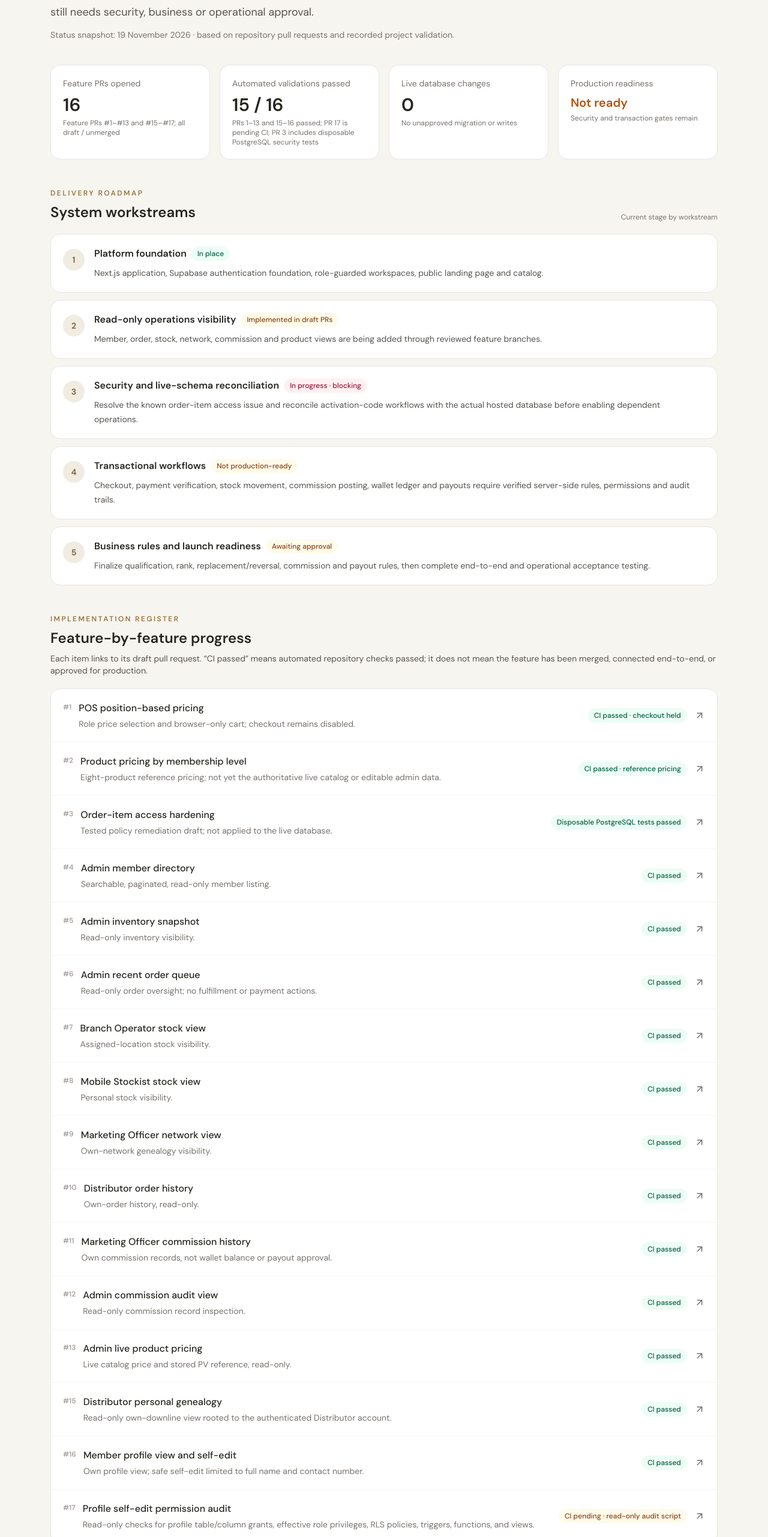
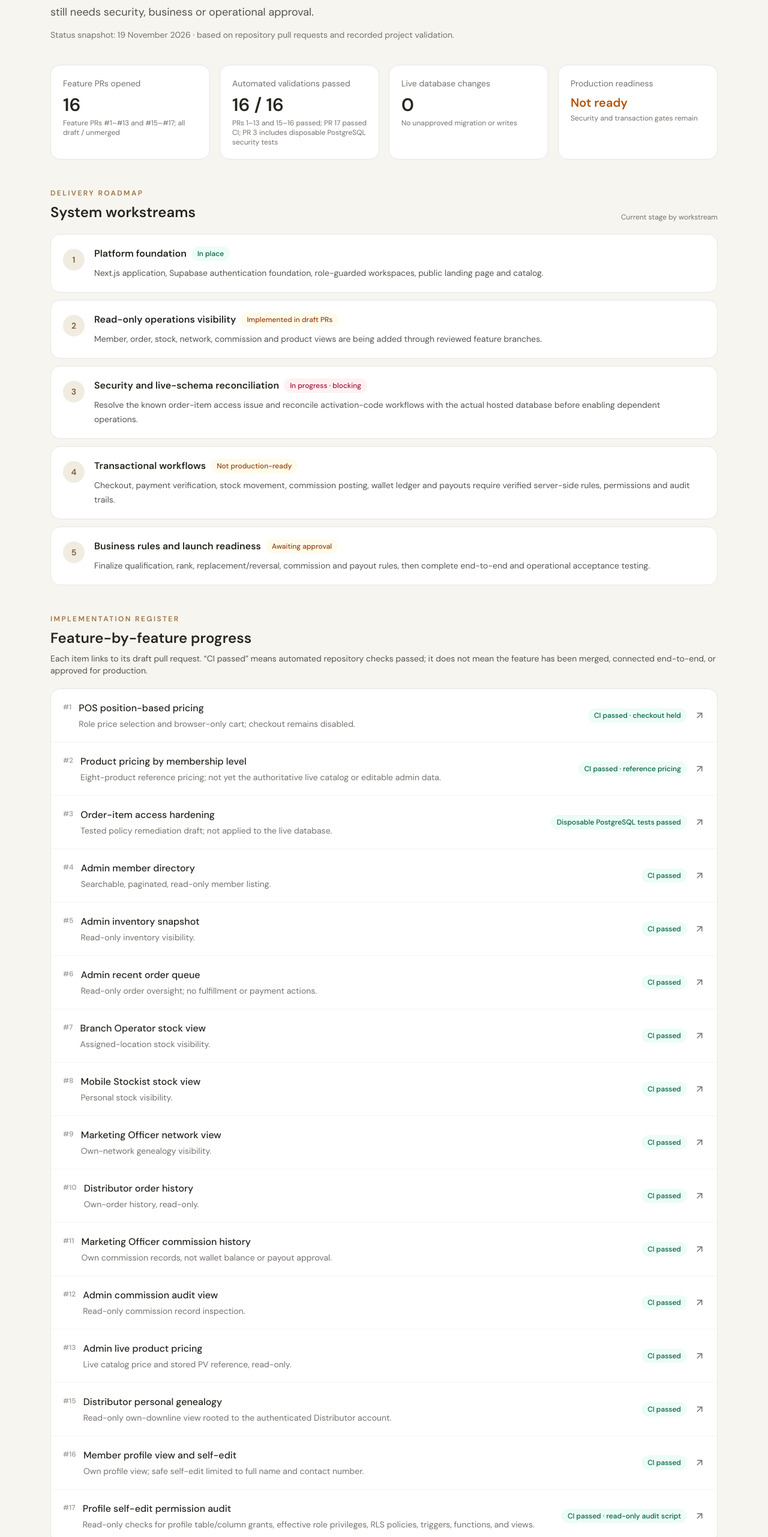
Before and after one commit to amanahoperationsdept-beep/Amanah-unilevel-system, a Next.js app: page /project-progress in a window 1280 px wide. Shown: the part 237-2800 px from the top of the page at 60% size. Built offline with nearby package versions, Linux system fonts and the light colour scheme; a web font is replaced by a local one.

Commit message:
Mark profile permission audit CI passed

```diff
--- a/src/app/project-progress/page.tsx
+++ b/src/app/project-progress/page.tsx
@@ -17,7 +17,7 @@ const pullRequests = [
   { n: 13, title: "Admin live product pricing", status: "CI passed", href: "https://github.com/amanahoperationsdept-beep/Amanah-unilevel-system/pull/13", detail: "Live catalog price and stored PV reference, read-only." },
   { n: 15, title: "Distributor personal genealogy", status: "CI passed", href: "https://github.com/amanahoperationsdept-beep/Amanah-unilevel-system/pull/15", detail: "Read-only own-downline view rooted to the authenticated Distributor account." },
   { n: 16, title: "Member profile view and self-edit", status: "CI passed", href: "https://github.com/amanahoperationsdept-beep/Amanah-unilevel-system/pull/16", detail: "Own profile view; safe self-edit limited to full name and contact number." },
-  { n: 17, title: "Profile self-edit permission audit", status: "CI pending · read-only audit script", href: "https://github.com/amanahoperationsdept-beep/Amanah-unilevel-system/pull/17", detail: "Read-only checks for profile table/column grants, effective role privileges, RLS policies, triggers, functions, and views." }
+  { n: 17, title: "Profile self-edit permission audit", status: "CI passed · read-only audit script", href: "https://github.com/amanahoperationsdept-beep/Amanah-unilevel-system/pull/17", detail: "Read-only checks for profile table/column grants, effective role privileges, RLS policies, triggers, functions, and views." }
 ];
 
 const phases = [
@@ -52,7 +52,7 @@ export default function ProjectProgressPage() {
 
         <section className="mt-10 grid gap-4 sm:grid-cols-2 lg:grid-cols-4">
           <div className="rounded-2xl border border-stone-200 bg-white p-5"><p className="text-sm text-stone-500">Feature PRs opened</p><p className="mt-2 text-3xl font-semibold tabular-nums">16</p><p className="mt-1 text-xs text-stone-500">Feature PRs #1–#13 and #15–#17; all draft / unmerged</p></div>
-          <div className="rounded-2xl border border-stone-200 bg-white p-5"><p className="text-sm text-stone-500">Automated validations passed</p><p className="mt-2 text-3xl font-semibold tabular-nums">{passed} / 16</p><p className="mt-1 text-xs text-stone-500">PRs 1–13 and 15–16 passed; PR 17 is pending CI; PR 3 includes disposable PostgreSQL security tests</p></div>
+          <div className="rounded-2xl border border-stone-200 bg-white p-5"><p className="text-sm text-stone-500">Automated validations passed</p><p className="mt-2 text-3xl font-semibold tabular-nums">{passed} / 16</p><p className="mt-1 text-xs text-stone-500">PRs 1–13 and 15–16 passed; PR 17 passed CI; PR 3 includes disposable PostgreSQL security tests</p></div>
           <div className="rounded-2xl border border-stone-200 bg-white p-5"><p className="text-sm text-stone-500">Live database changes</p><p className="mt-2 text-3xl font-semibold">0</p><p className="mt-1 text-xs text-stone-500">No unapproved migration or writes</p></div>
           <div className="rounded-2xl border border-stone-200 bg-white p-5"><p className="text-sm text-stone-500">Production readiness</p><p className="mt-2 text-xl font-semibold text-amber-700">Not ready</p><p className="mt-1 text-xs text-stone-500">Security and transaction gates remain</p></div>
         </section>
```
